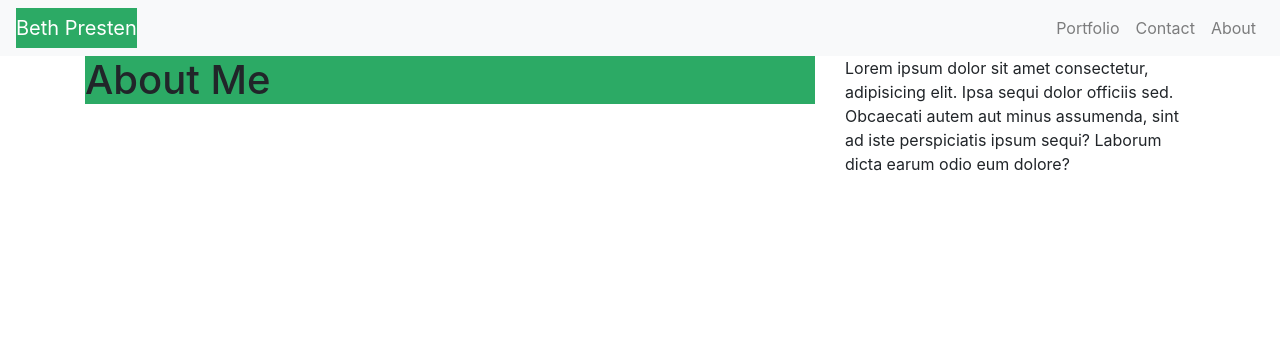
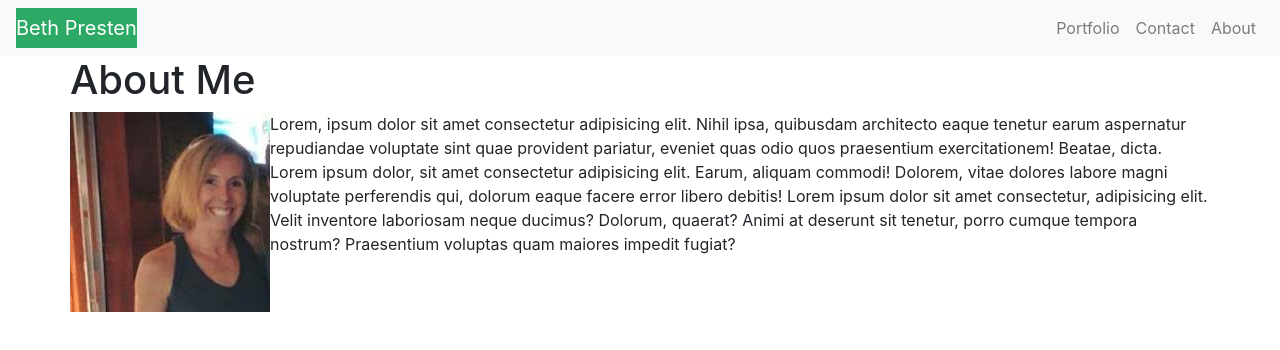
Before and after one commit to bethpresten/HomeworkPortfolio, a plain HTML site: page index.html in a window 1280 px wide. Drawn offline with nearby package versions, Linux system fonts and the light colour scheme.

Commit message:
added biopic to files and within the index.html, added background-color of white

```diff
--- a/assets/css/style.css
+++ b/assets/css/style.css
@@ -12,6 +12,10 @@
   float: right;
 }
 
-h1 {
+h2 {
   background-color: rgb(44, 170, 101);
 }
+
+.container {
+  bakcground-color: white;
+}
--- a/index.html
+++ b/index.html
@@ -66,15 +66,15 @@
     </nav>
     <div class="container">
       <div class="row">
-        <div class="col-sm-8">
-          <h1>About Me</h1>
+        <h1>About Me</h1>
+          <div class="media">
+            <img src="./images/biopic.jpeg" class="float-left" alt="Beth Presten" />
+            <div class="media-body">
+              <p>
+                Lorem, ipsum dolor sit amet consectetur adipisicing elit. Nihil ipsa, quibusdam architecto eaque tenetur earum aspernatur repudiandae voluptate sint quae provident pariatur, eveniet quas odio quos praesentium exercitationem! Beatae, dicta. Lorem ipsum dolor, sit amet consectetur adipisicing elit. Earum, aliquam commodi! Dolorem, vitae dolores labore magni voluptate perferendis qui, dolorum eaque facere error libero debitis! Lorem ipsum dolor sit amet consectetur, adipisicing elit. Velit inventore laboriosam neque ducimus? Dolorum, quaerat? Animi at deserunt sit tenetur, porro cumque tempora nostrum? Praesentium voluptas quam maiores impedit fugiat?
+            </div>
+          </div>
         </div>
-        <div class="col-sm-4">
-          <p>
-            Lorem ipsum dolor sit amet consectetur, adipisicing elit. Ipsa sequi
-            dolor officiis sed. Obcaecati autem aut minus assumenda, sint ad
-            iste perspiciatis ipsum sequi? Laborum dicta earum odio eum dolore?
-          </p>
         </div>
       </div>
     </div>
```
Also changed, not shown: contact.html (+1 -1 lines), Images/biopic.jpeg (added).
